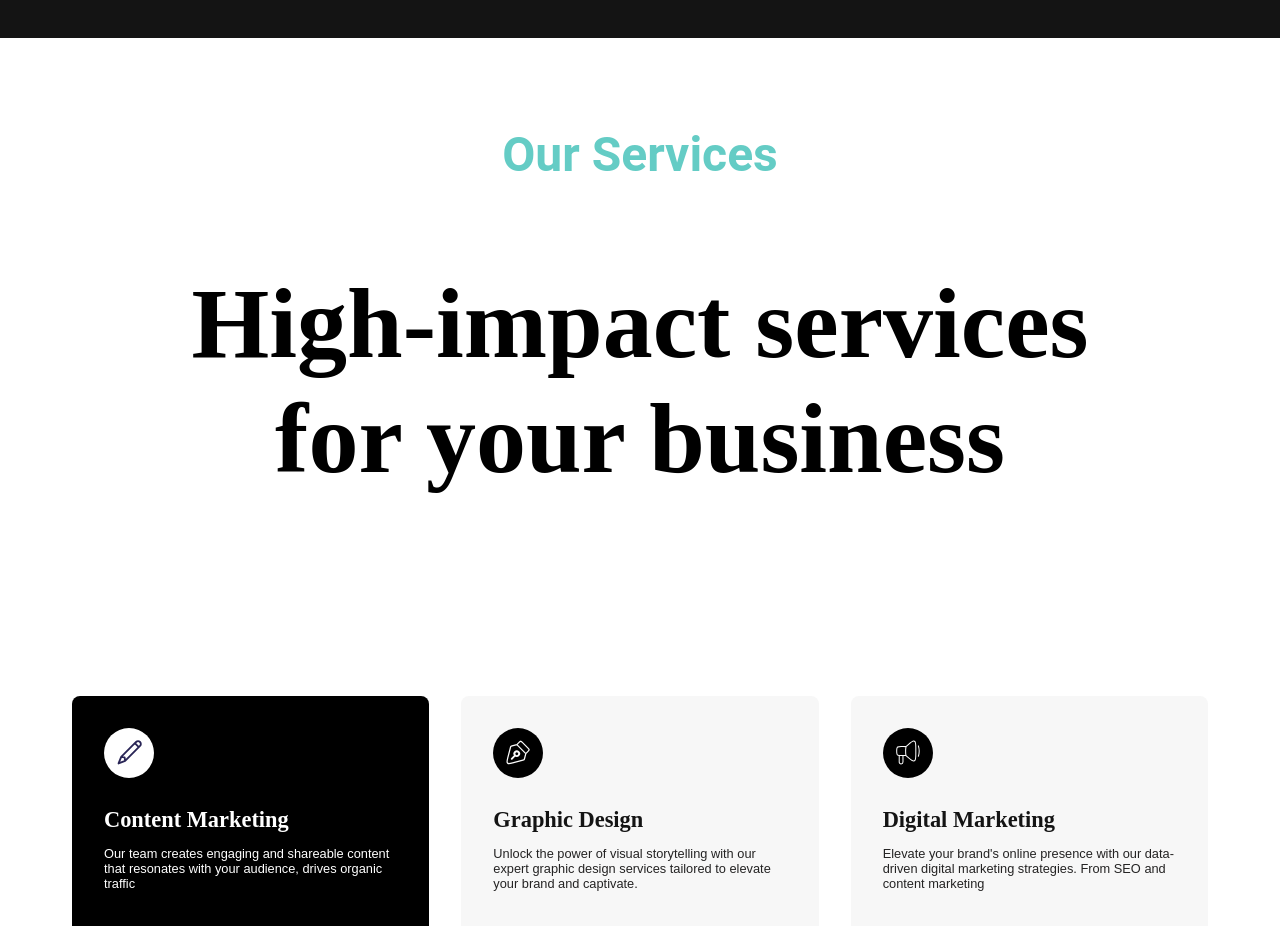
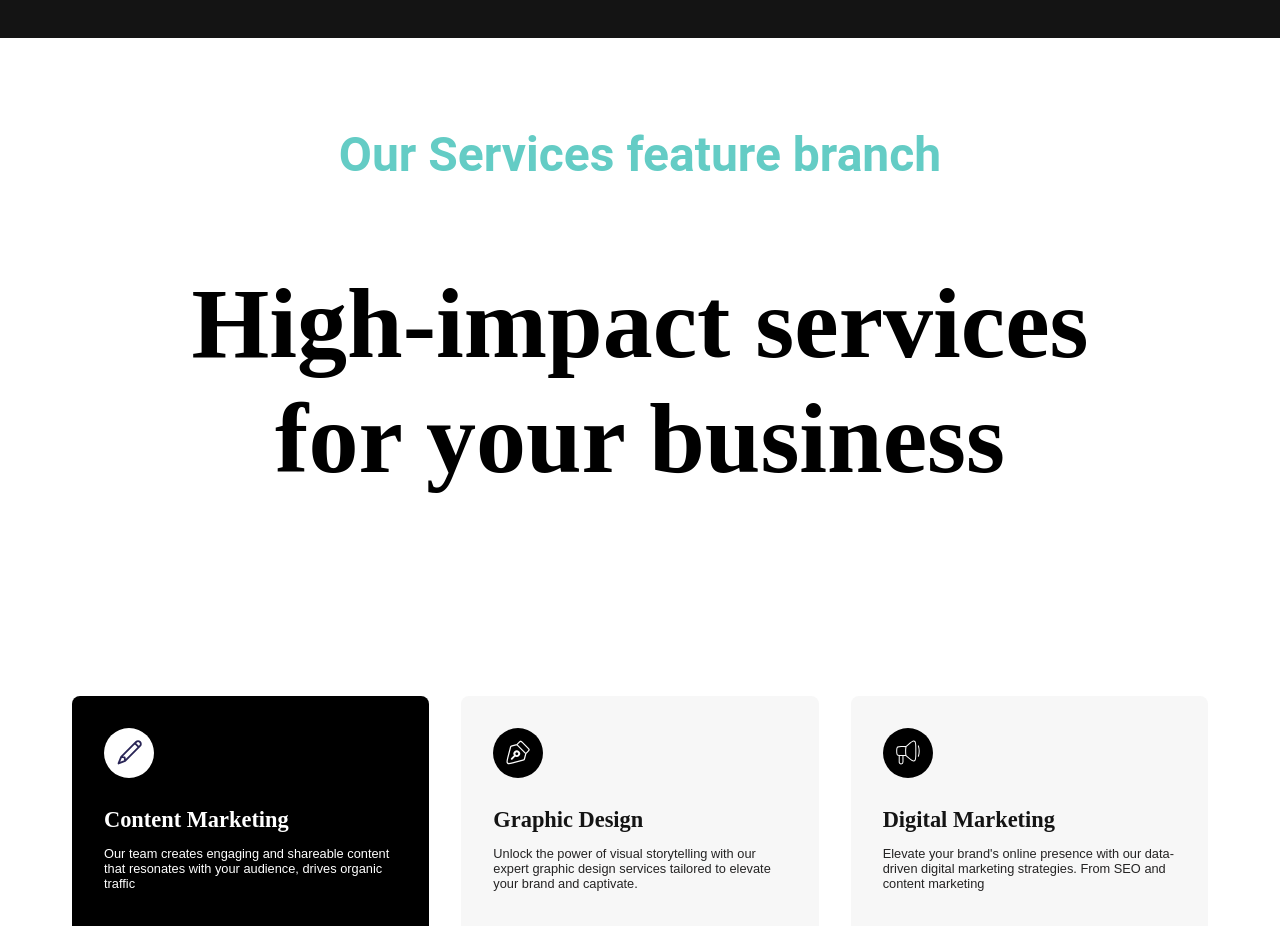
Before and after one commit to Khadijah-11/agency-website, a plain HTML site: page index.html in a window 1280 px wide. Shown: the part 1680-2606 px from the top of the page. Drawn offline with Linux system fonts and the light colour scheme.

Commit message:
feat: new title

```diff
--- a/index.html
+++ b/index.html
@@ -62,7 +62,7 @@
       <section class="our-services">
         <section class="wrapper">
           <div class="section-heading">
-            <h5>Our Services</h5>
+            <h5>Our Services feature branch</h5>
             <h2>High-impact services<br> for your business</h2>
           </div>
           <div class="services-grid">
```
